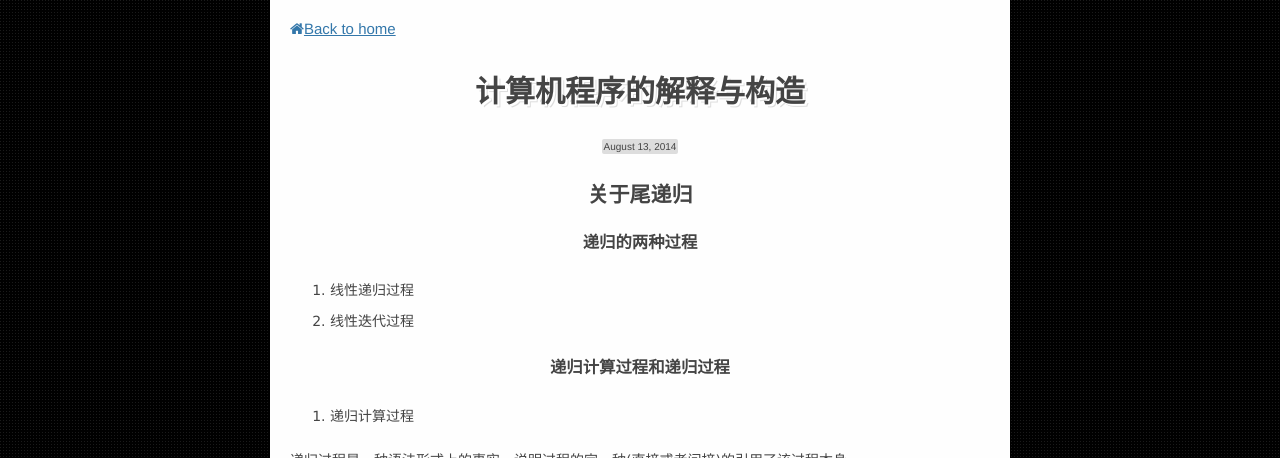
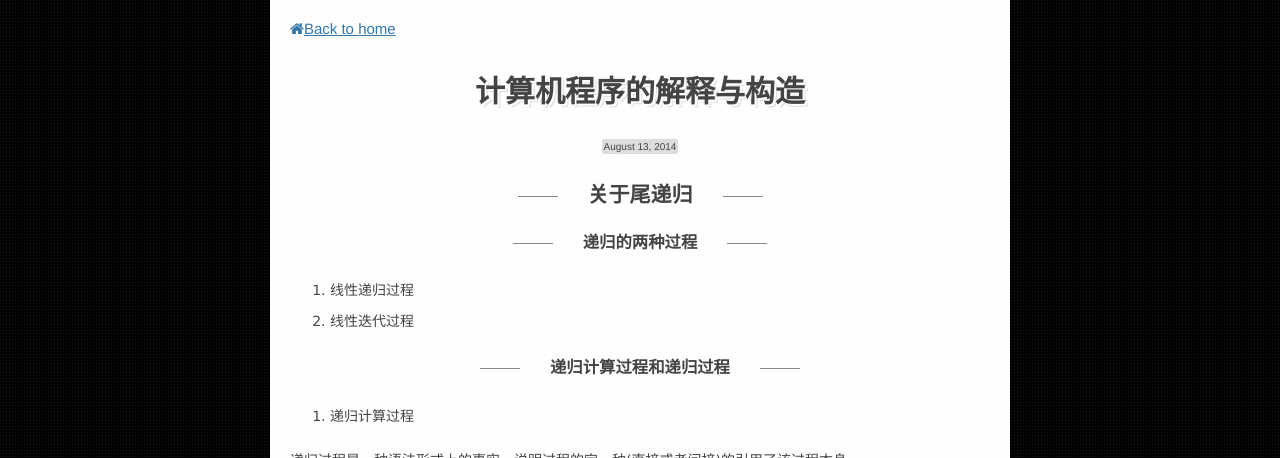
Before and after one commit to osrpt/osrpt.github.com, a Jekyll site: the page built from _posts/2014-08-13-scip.md, in a window 1280 px wide. Shown: the top 458 px of the page. Built offline with Jekyll 4.4.1, drawn with Linux system fonts in a browser that asks for light colours; nearby versions of some CDN libraries; Markdown is read by kramdown in place of the engine named in the settings; comment, search, counter and statistics services are not loaded.

Commit message:
add line

```diff
--- a/css/default.css
+++ b/css/default.css
@@ -354,6 +354,7 @@ pre code{
     height: 1px;
     margin: 0 30px;
     vertical-align: middle;
+    background: #888;
 }
 
 .article .content h2:after, .article .content h3:after {
@@ -363,6 +364,7 @@ pre code{
     height: 1px;
     margin: 0 30px;
     vertical-align: middle;
+    background: #888;
 }
 
 .article .content p {
```
